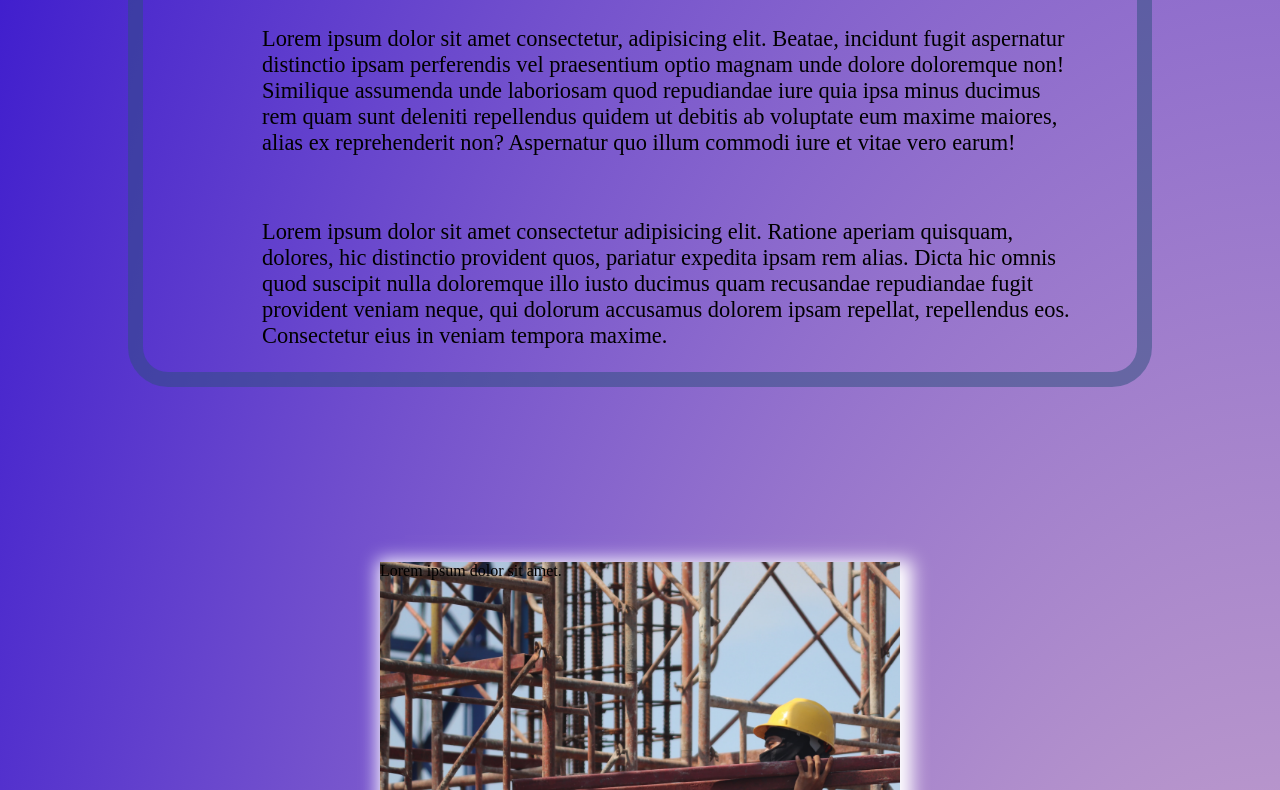
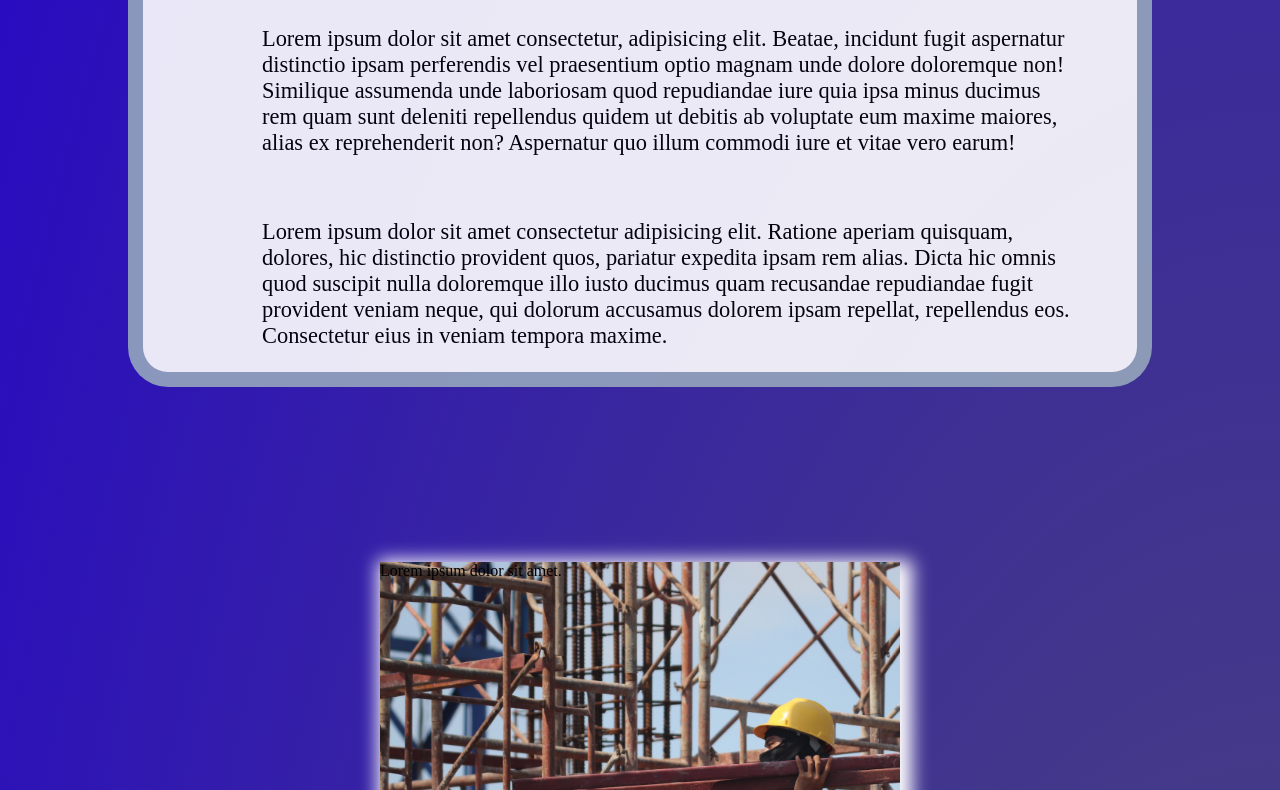
Before and after one commit to YKTV8/DHNW, a plain HTML site: page completed.html in a window 1280 px wide. Shown: the part 1010-1800 px from the top of the page. Drawn offline with Linux system fonts and the light colour scheme.

Commit message:
1/17
background on text

```diff
--- a/styles/aboutus.css
+++ b/styles/aboutus.css
@@ -1,12 +1,14 @@
 /* main page css code below */
-
 html{
     background-repeat: no-repeat;
     /* Created with https://www.css-gradient.com */
-    background: rgba(250, 216, 203, 1.0);
-    background: -webkit-radial-gradient(bottom right, rgba(250, 216, 203, 1.0), rgb(34, 0, 206));
-    background: -moz-radial-gradient(bottom right, rgba(250, 216, 203, 1.0), rgba(34, 0, 206, 1.0));
-    background: radial-gradient(to top left, rgba(250, 216, 203, 1.0), rgba(34, 0, 206, 1.0));
+    background: rgba(83, 83, 105, 1.0);
+    background: -webkit-radial-gradient(bottom right, rgb(83, 83, 105), rgb(34, 0, 206));
+    background: -moz-radial-gradient(bottom right, rgba(83, 83, 105, 1.0), rgba(34, 0, 206, 1.0));
+    background: radial-gradient(to top left, rgba(83, 83, 105, 1.0), rgba(34, 0, 206, 1.0));
+}
+p{
+    color: #000000;
 }
 a{
     color: #ffffff;
@@ -61,6 +63,10 @@ article{
     opacity: 1;
     color: #fff;
 }
+#footer p{
+    overflow-y: hidden;
+    color: aliceblue;
+ }
 @media screen and (min-width:100px) and (max-width: 800px){
     *{
         overflow-x: hidden;
@@ -257,6 +263,8 @@ article{
         box-shadow: 5px 5px 17px 7px #ffffff;
      }
      .aboutus{
+        background-color: #ffffff;
+        opacity: .85;
         margin: 50px;
         padding: 10px;
         border: 15px solid rgba(45, 78, 125, .5);
@@ -461,6 +469,8 @@ article{
         justify-content: left;
     }
     .aboutus{
+        background-color: #ffffff;
+        opacity: .85;
         margin: 50px;
         padding: 5%;
         border: 15px solid rgba(45, 78, 125, .5);
@@ -695,6 +705,8 @@ article{
         justify-content: left;
     }
     .aboutus{
+        background-color: #ffffff;
+        opacity: .90;
         margin: 50px 500px;
         border: 15px solid rgba(45, 78, 125, .5);
         border-radius: 40px;
--- a/styles/completed.css
+++ b/styles/completed.css
@@ -1,10 +1,13 @@
 html{
     background-repeat: no-repeat;
     /* Created with https://www.css-gradient.com */
-    background: rgba(250, 216, 203, 1.0);
-    background: -webkit-radial-gradient(bottom right, rgba(250, 216, 203, 1.0), rgb(34, 0, 206));
-    background: -moz-radial-gradient(bottom right, rgba(250, 216, 203, 1.0), rgba(34, 0, 206, 1.0));
-    background: radial-gradient(to top left, rgba(250, 216, 203, 1.0), rgba(34, 0, 206, 1.0));
+    background: rgba(83, 83, 105, 1.0);
+    background: -webkit-radial-gradient(bottom right, rgb(83, 83, 105), rgb(34, 0, 206));
+    background: -moz-radial-gradient(bottom right, rgba(83, 83, 105, 1.0), rgba(34, 0, 206, 1.0));
+    background: radial-gradient(to top left, rgba(83, 83, 105, 1.0), rgba(34, 0, 206, 1.0));
+}
+p{
+    color: #000000;
 }
 a{
     color: #ffffff;
@@ -48,6 +51,8 @@ h3{
     margin-left: 120px;
 }
 article{
+    background-color: #ffffff;
+        opacity: .90;
     display: flex;
     align-items: center;
     justify-content: center;
@@ -61,6 +66,10 @@ article{
     opacity: 1;
     color: #fff;
 }
+#footer p{
+    overflow-y: hidden;
+    color: aliceblue;
+ }
 @media screen and (min-width:100px) and (max-width: 800px){
     *{
         overflow-x: hidden;
@@ -109,6 +118,8 @@ article{
         align-content: flex-start;
     }
     article{
+        background-color: #ffffff;
+        opacity: .90;
         display: flex;
         flex-direction: column;
         padding-right: 5%;
@@ -264,8 +275,9 @@ article{
         -webkit-box-shadow: 5px 5px 17px 7px #7A7A7A;
         box-shadow: 5px 5px 17px 7px #ffffff;
      }
-     #footer{
+     #footer p{
         overflow-y: hidden;
+        color: aliceblue;
      }
     footer{
 
@@ -333,6 +345,8 @@ article{
         flex-direction: column;
     }
     article{
+        background-color: #ffffff;
+        opacity: .90;
         display: flex;
         flex-direction: column;
         align-items: center;
@@ -539,6 +553,8 @@ article{
         font-size: 36px;
     }
     article{
+        background-color: #ffffff;
+        opacity: .90;
         display: flex;
         flex-direction: column;
         align-items: center;
--- a/styles/mainpage.css
+++ b/styles/mainpage.css
@@ -1,10 +1,13 @@
 html{
     background-repeat: no-repeat;
     /* Created with https://www.css-gradient.com */
-    background: rgba(250, 216, 203, 1.0);
-    background: -webkit-radial-gradient(bottom right, rgba(250, 216, 203, 1.0), rgb(34, 0, 206));
-    background: -moz-radial-gradient(bottom right, rgba(250, 216, 203, 1.0), rgba(34, 0, 206, 1.0));
-    background: radial-gradient(to top left, rgba(250, 216, 203, 1.0), rgba(34, 0, 206, 1.0));
+    background: rgba(83, 83, 105, 1.0);
+    background: -webkit-radial-gradient(bottom right, rgb(83, 83, 105), rgb(34, 0, 206));
+    background: -moz-radial-gradient(bottom right, rgba(83, 83, 105, 1.0), rgba(34, 0, 206, 1.0));
+    background: radial-gradient(to top left, rgba(83, 83, 105, 1.0), rgba(34, 0, 206, 1.0));
+}
+p{
+    color: #000000;
 }
 a{
     color: #ffffff;
@@ -34,6 +37,8 @@ h3{
     margin-left: 120px;
 }
 article{
+    background-color: #ffffff;
+        opacity: .85;
     display: flex;
     align-items: center;
     justify-content: center;
@@ -44,6 +49,9 @@ article{
 #nav h4::before{
     opacity: 1;
     color: #fff;
+}
+#footer p{
+    color: aliceblue;
 }
 @media screen and (min-width:100px) and (max-width: 800px){
     *{
--- a/styles/ongoing.css
+++ b/styles/ongoing.css
@@ -1,10 +1,13 @@
 html{
     background-repeat: no-repeat;
     /* Created with https://www.css-gradient.com */
-    background: rgba(250, 216, 203, 1.0);
-    background: -webkit-radial-gradient(bottom right, rgba(250, 216, 203, 1.0), rgb(34, 0, 206));
-    background: -moz-radial-gradient(bottom right, rgba(250, 216, 203, 1.0), rgba(34, 0, 206, 1.0));
-    background: radial-gradient(to top left, rgba(250, 216, 203, 1.0), rgba(34, 0, 206, 1.0));
+    background: rgba(83, 83, 105, 1.0);
+    background: -webkit-radial-gradient(bottom right, rgb(83, 83, 105), rgb(34, 0, 206));
+    background: -moz-radial-gradient(bottom right, rgba(83, 83, 105, 1.0), rgba(34, 0, 206, 1.0));
+    background: radial-gradient(to top left, rgba(83, 83, 105, 1.0), rgba(34, 0, 206, 1.0));
+}
+p{
+    color: #000000;
 }
 a{
     color: #ffffff;
@@ -37,6 +40,8 @@ h3{
     margin-left: 120px;
 }
 article{
+    background-color: #ffffff;
+        opacity: .85;
     display: flex;
     align-items: center;
     justify-content: center;
@@ -49,6 +54,9 @@ article{
 #nav h4::before{
     opacity: 1;
     color: #fff;
+}
+#footer p{
+    color: aliceblue;
 }
 @media screen and (min-width:100px) and (max-width: 800px){
     *{
--- a/styles/project.css
+++ b/styles/project.css
@@ -1,10 +1,13 @@
 html{
     background-repeat: no-repeat;
     /* Created with https://www.css-gradient.com */
-    background: rgba(250, 216, 203, 1.0);
-    background: -webkit-radial-gradient(bottom right, rgba(250, 216, 203, 1.0), rgb(34, 0, 206));
-    background: -moz-radial-gradient(bottom right, rgba(250, 216, 203, 1.0), rgba(34, 0, 206, 1.0));
-    background: radial-gradient(to top left, rgba(250, 216, 203, 1.0), rgba(34, 0, 206, 1.0));
+    background: rgba(83, 83, 105, 1.0);
+    background: -webkit-radial-gradient(bottom right, rgb(83, 83, 105), rgb(34, 0, 206));
+    background: -moz-radial-gradient(bottom right, rgba(83, 83, 105, 1.0), rgba(34, 0, 206, 1.0));
+    background: radial-gradient(to top left, rgba(83, 83, 105, 1.0), rgba(34, 0, 206, 1.0));
+}
+p{
+    color: #000000;
 }
 a{
     color: #ffffff;
@@ -37,6 +40,8 @@ h3{
     margin-left: 120px;
 }
 article{
+    background-color: #ffffff;
+        opacity: .85;
     display: flex;
     align-items: center;
     justify-content: center;
@@ -47,6 +52,9 @@ article{
 #nav h4::before{
     opacity: 1;
     color: #fff;
+}
+#footer p{
+    color: aliceblue;
 }
 @media screen and (min-width:100px) and (max-width: 800px){
     *{
--- a/styles/training.css
+++ b/styles/training.css
@@ -1,10 +1,13 @@
 html{
     background-repeat: no-repeat;
     /* Created with https://www.css-gradient.com */
-    background: rgba(250, 216, 203, 1.0);
-    background: -webkit-radial-gradient(bottom right, rgba(250, 216, 203, 1.0), rgb(34, 0, 206));
-    background: -moz-radial-gradient(bottom right, rgba(250, 216, 203, 1.0), rgba(34, 0, 206, 1.0));
-    background: radial-gradient(to top left, rgba(250, 216, 203, 1.0), rgba(34, 0, 206, 1.0));
+    background: rgba(83, 83, 105, 1.0);
+    background: -webkit-radial-gradient(bottom right, rgb(83, 83, 105), rgb(34, 0, 206));
+    background: -moz-radial-gradient(bottom right, rgba(83, 83, 105, 1.0), rgba(34, 0, 206, 1.0));
+    background: radial-gradient(to top left, rgba(83, 83, 105, 1.0), rgba(34, 0, 206, 1.0));
+}
+p{
+    color: #000000;
 }
 a{
     color: #ffffff;
@@ -48,6 +51,8 @@ h3{
     margin-left: 120px;
 }
 article{
+    background-color: #ffffff;
+    opacity: .85;
     display: flex;
     align-items: center;
     justify-content: center;
@@ -61,6 +66,10 @@ article{
     opacity: 1;
     color: #fff;
 }
+#footer p{
+    overflow-y: hidden;
+    color: aliceblue;
+ }
 @media screen and (min-width:100px) and (max-width: 800px){
     *{
         overflow-x: hidden;
```
